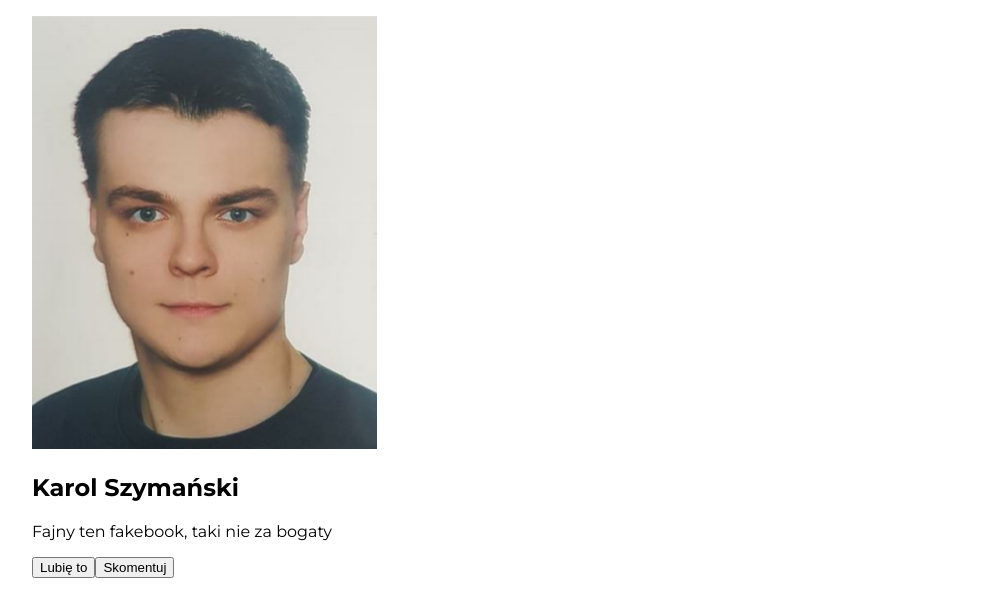
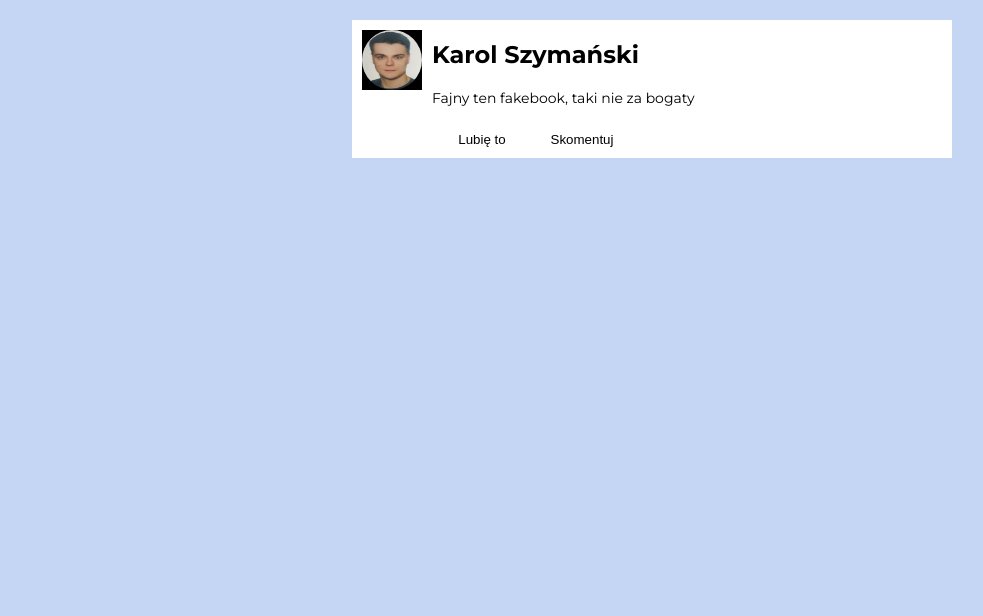
Before and after one commit to karolszym22/SocialNetworkingSite, a React (Create React App) app: page / in a window 1280 px wide. Shown: the top 616 px of the page, without its empty margins (8-991 px from the left). Built offline with nearby package versions, Linux system fonts and the light colour scheme.

Commit message:
PostItem components style

```diff
--- a/src/components/PostWrapper/PostItem/PostItem.css
+++ b/src/components/PostWrapper/PostItem/PostItem.css
@@ -2,33 +2,50 @@
 {
     list-style: none;
     padding: 0;
-    margin: 0;
+    margin: 20px 0px;
+    display: flex;
+    width: 600px;
+    background-color: white;
+
 }
+.postItem__imageContainer
+{
+  height: 60px;
+  width: 60px;
+  margin: 10px;
+  background-color: black;
 
-.postItem__imgage
+}
+.imageContainer__image
 {
-    list-style: none;
-    padding: 0;
-    margin: 0;
+
+   height: 100%;
+   width: 100%;
+   border-radius: 100%;
+   background-size: cover;
+   background-position: center;
 }
 
 
 .postItem__name
 {
-    list-style: none;
-    padding: 0;
-    margin: 0;
+
 }
 
 .postItem__description
 {
-    list-style: none;
-    padding: 0;
-    margin: 0;
+   font-size: 14px;
 }
 .postItem__button
 {
-    list-style: none;
-    padding: 0;
-    margin: 0;
+    margin: 10px;
+    border: none;
+    width: 80px;
+    text-align: center;
+    cursor: pointer;
+    background-color: white;
 }
+.postItem__button:hover
+{
+    background-color: rgb(233, 231, 231);
+}
--- a/src/components/PostWrapper/PostItem/PostItem.js
+++ b/src/components/PostWrapper/PostItem/PostItem.js
@@ -4,12 +4,14 @@ import karolSzymanskiImage from '../../../images/profile.png'
 const PostItem = () =>
 (
     <li className = "postItem__wrapper">
-        <img src={karolSzymanskiImage} className="PostItem__image"/>
+        <div className = "postItem__imageContainer">
+          <img src={karolSzymanskiImage} className="imageContainer__image"/>
+        </div>
         <div>
             <h2>Karol Szymański</h2>
-            <p>Fajny ten fakebook, taki nie za bogaty</p>
-            <button>Lubię to</button>
-            <button>Skomentuj</button>
+            <p className="postItem__description">Fajny ten fakebook, taki nie za bogaty</p>
+            <button className="postItem__button postItem__button--like">Lubię to</button>
+            <button className="postItem__button postItem__button--comment">Skomentuj</button>
         </div>
 
     </li>
--- a/src/index.css
+++ b/src/index.css
@@ -5,4 +5,7 @@ body
   margin: 0;
   padding: 0;
   font-family: 'Montserrat', sans-serif;
+  background-color: rgb(197, 214, 245);
+  display: flex;
+  justify-content: center;
 }
```
